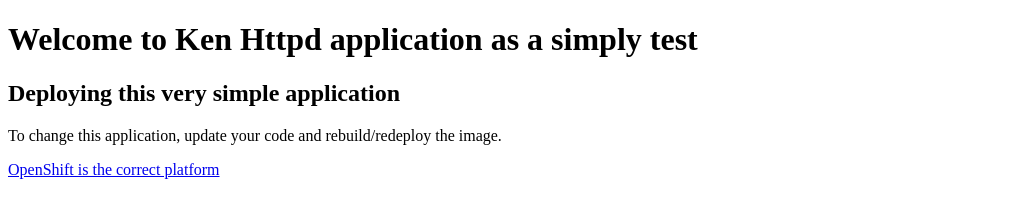
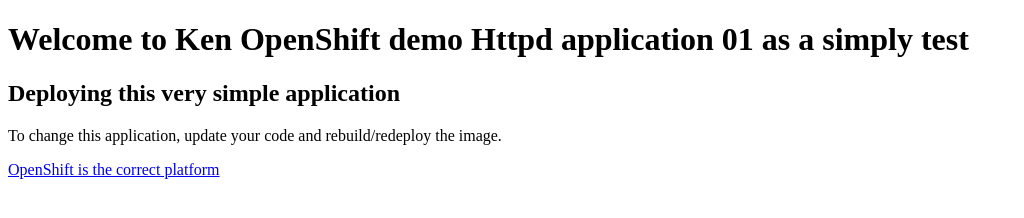
Before and after one commit to kenhitchcock/OpenShiftDemoapp1, a plain HTML site: page index.html in a window 1280 px wide. Shown: the whole page, without its empty margins (0-1024 px from the left). Drawn offline with Linux system fonts and the light colour scheme.

Commit message:
new app update

```diff
--- a/index.html
+++ b/index.html
@@ -3,13 +3,13 @@
 <head>
   <meta charset="utf-8">
   <meta http-equiv="X-UA-Compatible" content="IE=edge,chrome=1">
-  <title>Welcome to kenhtmlapp</title>
+  <title>Welcome to Ken OpenShift demo application 1</title>
 
 
 </head>
 <body>
 
-<h1>Welcome to Ken Httpd application as a simply test</h1>
+<h1>Welcome to Ken <b>OpenShift demo Httpd application 01</b> as a simply test</h1>
   <div class="row">
         <h2>Deploying this very simple application</h2>
           <p>To change this application, update your code and rebuild/redeploy the image.</p>
```
